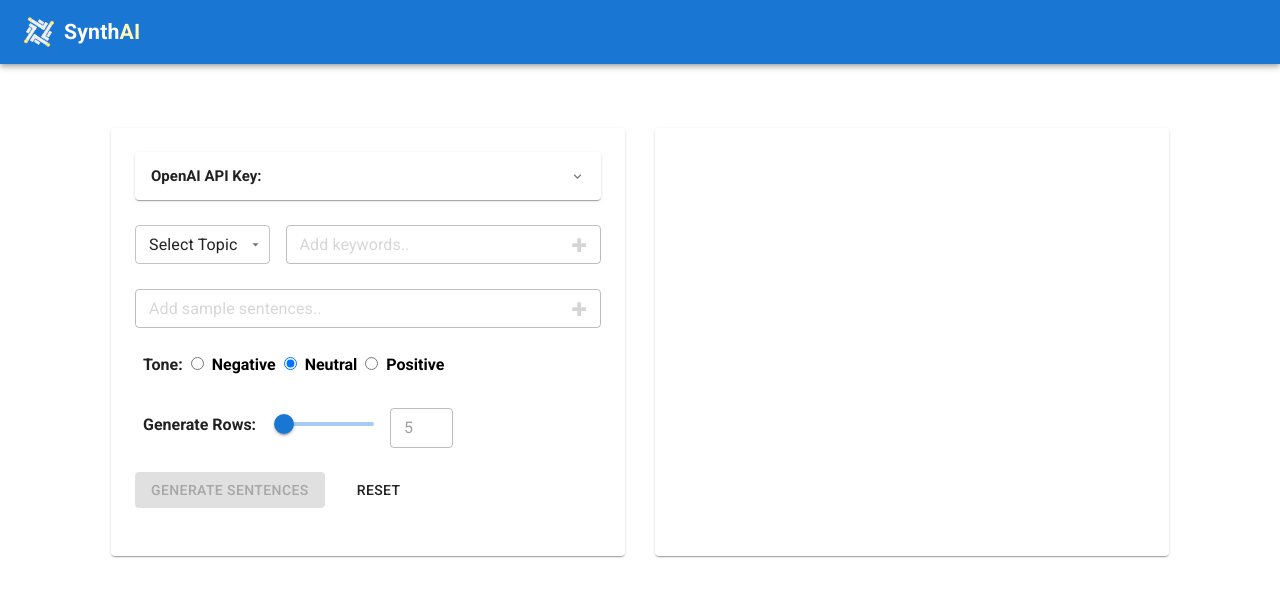
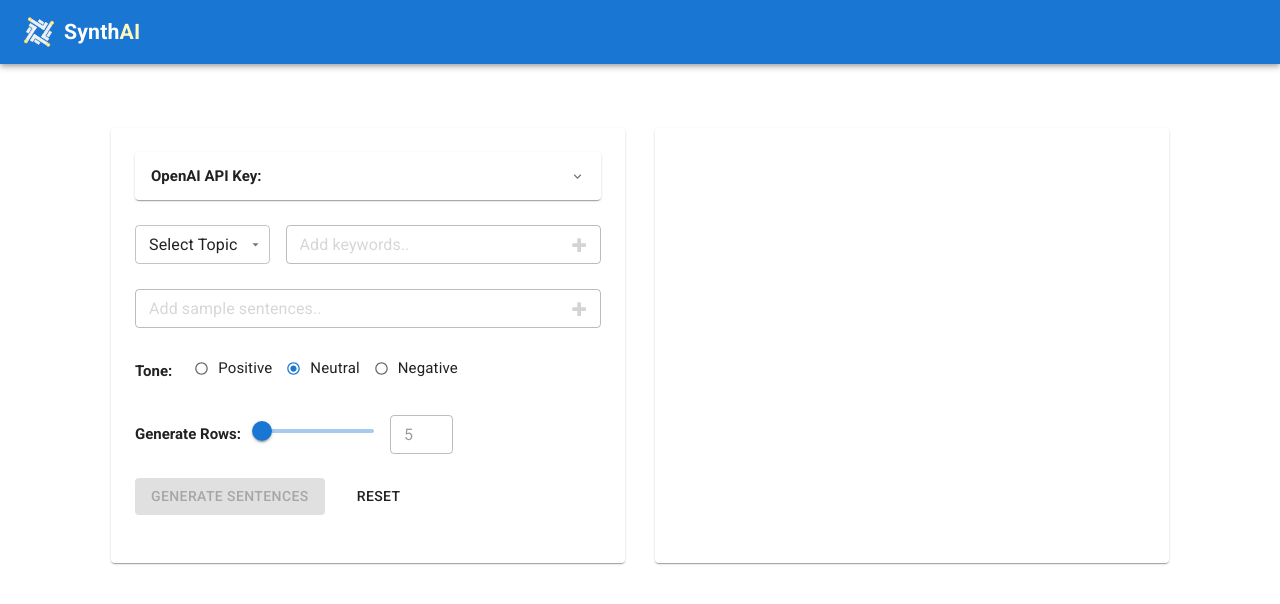
Before and after one commit to ashugulati-work/TechMates, a React (Create React App) app in the folder UI/: page / in a window 1280 px wide. Shown: the top 604 px of the page. Built offline with nearby package versions, Linux system fonts and the light colour scheme.

Commit message:
More UI updates & Bug Fixes

```diff
--- a/UI/src/components/InputText.jsx
+++ b/UI/src/components/InputText.jsx
@@ -56,6 +56,7 @@ const InputText = React.forwardRef(
                onChange={onChangeHandler}
                value={input}
                disabled={disableInputBox}
+               className="inputText"
             />
             {!isEditable && (
                <Button
--- a/UI/src/components/MesagesUI.jsx
+++ b/UI/src/components/MesagesUI.jsx
@@ -16,12 +16,13 @@ import {
    setSentencesCount,
    setTone,
    setTopicValue,
-   resetData
+   resetData,
+   deleteKeyword
 } from '../app/features/dataSlice'
 import ToneSelector from './ToneSelector'
 import RowSlider from './RowSlider'
 import {getSentencesData} from '../app/features/getData'
-import {Button, Grid} from '@mui/material'
+import {Button, Chip, Grid, ListItem, Typography} from '@mui/material'
 import TopicSelector from './TopicSelector'
 import Result from './Result'
 import AccordionWrapper from './AccordionWrapper'
@@ -230,20 +231,29 @@ const MesagesUI = () => {
 
                            <div className="form-inline">
                               {Object.keys(keywords).length > 0 && (
-                                 <span className="tone__label_name">Keywords: </span>
+                                 <Typography variant="h5" fontSize="15px" fontWeight={600} marginRight="1rem">
+                                    Keywords:
+                                 </Typography>
                               )}
                               <ul style={{listStyle: 'none', margin: 0, padding: 0}}>
                                  {keywords.map((keyword, index) => (
                                     <li
                                        key={index}
-                                       className="row-element"
                                        style={{
                                           display: 'inline-block',
-                                          margin: '0 5px',
-                                          padding: '4px 8px',
-                                          borderRadius: '8px'
+                                          margin: '0 5px'
                                        }}>
-                                       {keyword}
+                                       <Chip
+                                          size="medium"
+                                          sx={{
+                                             fontSize: '14px',
+                                             backgroundColor: '#DDEDFD',
+                                             color: '#114B97'
+                                          }}
+                                          key={index}
+                                          label={keyword}
+                                          onDelete={() => dispatch(deleteKeyword(index))}
+                                       />
                                     </li>
                                  ))}
                               </ul>
--- a/UI/src/components/RowSlider.jsx
+++ b/UI/src/components/RowSlider.jsx
@@ -1,4 +1,4 @@
-import {Grid, Input, Slider, TextField, Tooltip} from '@mui/material'
+import {Grid, Slider, TextField, Tooltip, Typography} from '@mui/material'
 import React from 'react'
 
 const RowSlider = ({onChangeRowHandler, no_of_sentences}) => {
@@ -6,9 +6,11 @@ const RowSlider = ({onChangeRowHandler, no_of_sentences}) => {
       <div id="generate-rows">
          <Grid container spacing={2} alignItems="center">
             <Grid item>
-               <label className="tone__label_name">Generate Rows:</label>
+               <Typography variant="h5" fontSize="15px" fontWeight={600}>
+                  Generate Rows:
+               </Typography>
             </Grid>
-            <Grid item xs>
+            <Grid item xs md>
                <Slider
                   id="myRange"
                   value={no_of_sentences}
@@ -24,11 +26,10 @@ const RowSlider = ({onChangeRowHandler, no_of_sentences}) => {
                <Tooltip title="This is a maximum number of sentences to generate" arrow>
                   <TextField
                      size="small"
-                     style={{width: '30%'}}
+                     style={{minWidth: '30%', maxWidth:'30%'}}
                      type="text"
                      disabled
                      value={no_of_sentences}
-
                   />
                </Tooltip>
             </Grid>
--- a/UI/src/components/ToneSelector.jsx
+++ b/UI/src/components/ToneSelector.jsx
@@ -1,41 +1,36 @@
+import {FormControl, FormControlLabel, Grid, Radio, RadioGroup, Typography} from '@mui/material'
 import React from 'react'
 
 const ToneSelector = ({handleToneChange, selectedTone}) => {
+   const radioButtons = ['Positive', 'Neutral', 'Negative']
    return (
       <div className="tone">
-         <label>
-            <span className="tone__label_name">Tone: </span>
-         </label>
-         <label>
-            <input
-               type="radio"
-               name="tone"
-               value="negative"
-               checked={selectedTone === 'negative'}
-               onChange={handleToneChange}
-            />
-            <span className="tone__label">Negative</span>
-         </label>
-         <label>
-            <input
-               type="radio"
-               name="tone"
-               value="neutral"
-               checked={selectedTone === 'neutral'}
-               onChange={handleToneChange}
-            />
-            <span className="tone__label">Neutral</span>
-         </label>
-         <label>
-            <input
-               type="radio"
-               name="tone"
-               value="positive"
-               checked={selectedTone === 'positive'}
-               onChange={handleToneChange}
-            />
-            <span className="tone__label">Positive</span>
-         </label>
+         <Grid container gap={3} alignItems="center">
+            <Grid item>
+               <Typography variant="h5" fontSize="15px" fontWeight={600}>
+                  Tone:
+               </Typography>
+            </Grid>
+            <Grid item alignItems="center">
+               <FormControl>
+                  <RadioGroup
+                     onChange={handleToneChange}
+                     row
+                     aria-labelledby="demo-row-radio-buttons-group-label"
+                     name="row-radio-buttons-group">
+                     {radioButtons.map((name, index) => (
+                        <FormControlLabel
+                           value={name.toLowerCase()}
+                           control={
+                              <Radio name="tone" checked={selectedTone === name.toLowerCase()} />
+                           }
+                           label={name}
+                        />
+                     ))}
+                  </RadioGroup>
+               </FormControl>
+            </Grid>
+         </Grid>
       </div>
    )
 }
```
